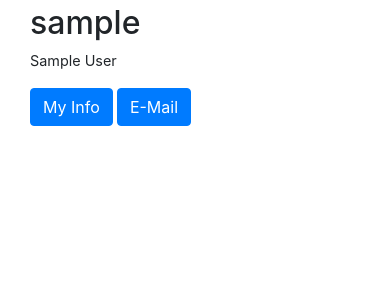
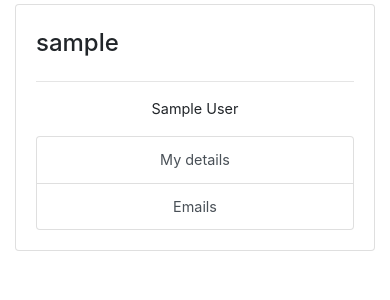
Before and after one commit to yoyowallet/inspector, a Django app: a page that uses inspector/templates/users/user_detail.html in a window 390 px wide. Shown: the part 58-358 px from the top of the page. Run offline with Django 3.2, Linux system fonts and the light colour scheme; the visitor is signed in with stand-in values (Sample User, id 1); data comes from the database, SQL or seed files in the repository; parts of the project's set-up code (start-up, migrations or seed data) failed here and were passed over; some libraries are stand-ins or nearby versions.

Commit message:
improve user forms

```diff
--- a/inspector/templates/users/user_detail.html
+++ b/inspector/templates/users/user_detail.html
@@ -1,35 +1,28 @@
-{% extends "base.html" %}
+{% extends "account/base.html" %}
 {% load static %}
 
 {% block title %}User: {{ object.username }}{% endblock %}
 
-{% block content %}
-<div class="container">
+{% block inner %}
 
-  <div class="row">
-    <div class="col-sm-12">
-
-      <h2>{{ object.username }}</h2>
-      {% if object.name %}
-        <p>{{ object.name }}</p>
+  <div class="card">
+    <article class="card-body">
+      <h4 class="card-title mb-4 mt-1">{{ object.username }}</h4>
+      <hr/>
+      {% if object == request.user %}
+        {% if object.name %}
+          <p class="text-center">{{ object.name }}</p>
+        {% endif %}
+        <div class="list-group">
+          <a href="{% url 'users:update' %}"
+             class="list-group-item list-group-item-action text-center">My details</a>
+          <a href="{% url 'account_email' %}"
+             class="list-group-item list-group-item-action text-center">Emails</a>
+        </div>
       {% endif %}
-    </div>
+    </article>
   </div>
 
-{% if object == request.user %}
-<!-- Action buttons -->
-<div class="row">
 
-  <div class="col-sm-12">
-    <a class="btn btn-primary" href="{% url 'users:update' %}" role="button">My Info</a>
-    <a class="btn btn-primary" href="{% url 'account_email' %}" role="button">E-Mail</a>
-    <!-- Your Stuff: Custom user template urls -->
   </div>
-
-</div>
-<!-- End Action buttons -->
-{% endif %}
-
-
-</div>
-{% endblock content %}
+{% endblock inner %}
```
Also changed, not shown: inspector/templates/account/email.html (+30 -13 lines), inspector/templates/users/user_form.html (+9 -4 lines).
